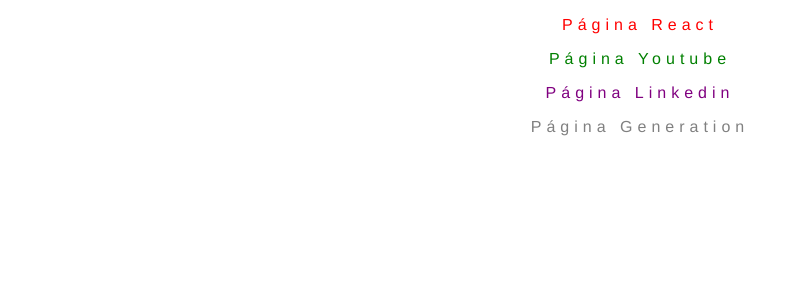
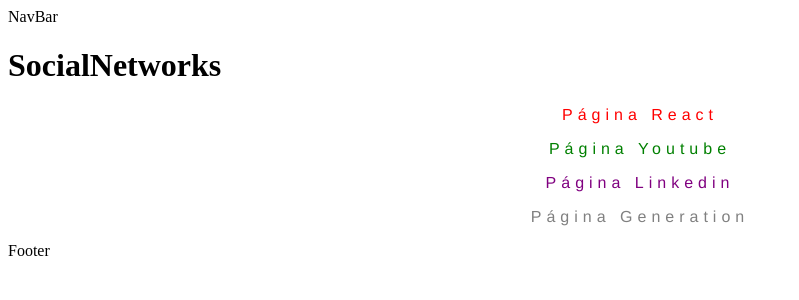
Before and after one commit to alexismoreno9811/ch26-react-counter, a React (Create React App) app: page / in a window 1280 px wide. Shown: the top 300 px of the page, without its empty margins (0-799 px from the left). Built offline with nearby package versions, Linux system fonts and the light colour scheme.

Commit message:
ci: navbar y footer

```diff
--- /dev/null
+++ b/src/App.jsx
@@ -0,0 +1,14 @@
+import React from 'react'
+import { SocialNetworks } from './components/socialNetworks/SocialNetworks';
+import { NavBar } from './components/navBar/NavBar.jsx';
+import { Footer } from './components/footer/Footer.jsx';
+
+export const App = () => {
+  return (
+    <>
+      <NavBar />
+      <SocialNetworks />
+      <Footer />
+    </>
+  )
+};
--- /dev/null
+++ b/src/components/footer/Footer.jsx
@@ -0,0 +1,7 @@
+import React from 'react'
+
+export const Footer = () => {
+  return (
+    <div>Footer</div>
+  )
+}
--- /dev/null
+++ b/src/components/navBar/NavBar.jsx
@@ -0,0 +1,7 @@
+import React from 'react'
+
+export const NavBar = () => {
+  return (
+    <div>NavBar</div>
+  )
+}
--- /dev/null
+++ b/src/components/socialNetworks/SocialNetworks.jsx
@@ -0,0 +1,15 @@
+import React from 'react'
+import P from '../paragraphLink/ParagraphLink.jsx';
+
+export const SocialNetworks = () => {
+  return (
+    <>
+      <h1>SocialNetworks</h1>
+      {/* <p href="http">texto</p> */}
+      <P href="https://legacy.reactjs.org/" color="red">Página React</P>
+      <P href="https://youtube.com" color="green">Página Youtube</P>
+      <P href="https://linkedin.com" color="purple">Página Linkedin</P>
+      <P href="#">Página Generation</P>
+    </>
+  )
+}
--- a/src/index.js
+++ b/src/index.js
@@ -1,15 +1,11 @@
-import React, { Fragment } from 'react';
+import React from 'react';
 import ReactDOM from 'react-dom/client';
-import P from './components/paragraphLink/ParagraphLink';
+import {App} from './App.jsx'
 
 const root = ReactDOM.createRoot(document.getElementById('root'));
 
 root.render(
   <React.StrictMode>
-    {/* <p href="http">texto</p> */}
-    <P href="https://legacy.reactjs.org/" color="red">Página React</P>
-    <P href="https://youtube.com" color="green">Página Youtube</P>
-    <P href="https://linkedin.com" color="purple">Página Linkedin</P>
-    <P href="#">Página Generation</P>
+    <App />
   </React.StrictMode>
 );
```
